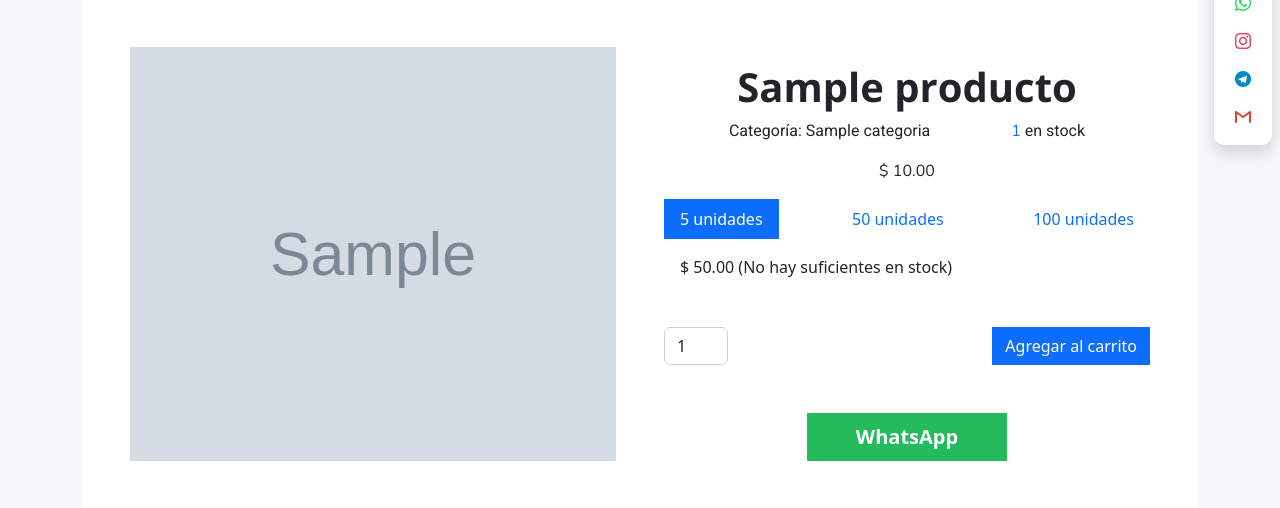
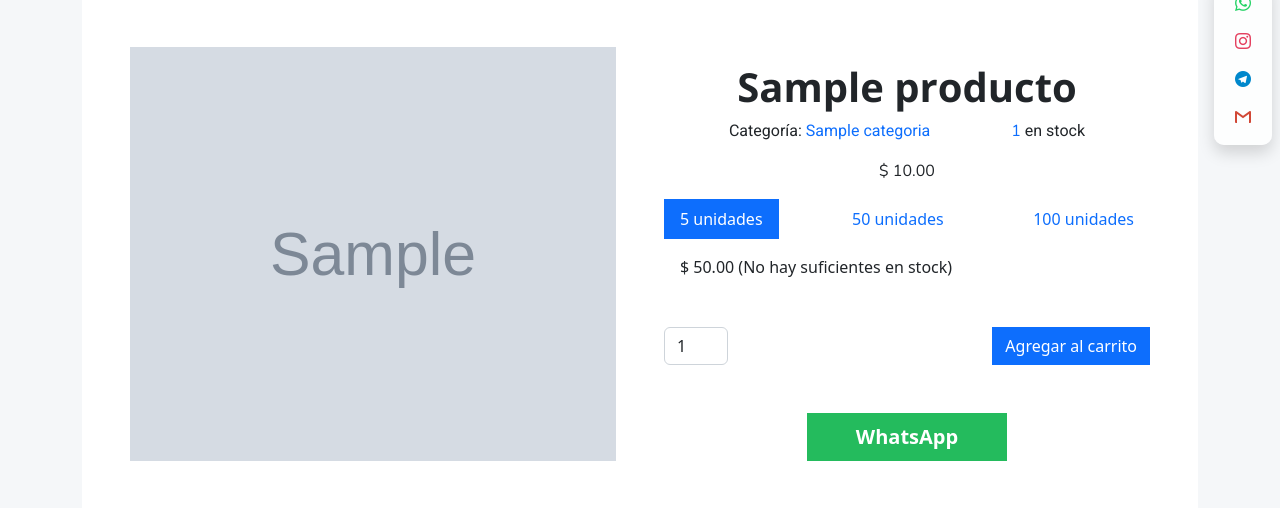
Before and after one commit to junior-r/Agro_Tienda, a Django app: page /productos/producto/1/ in a window 1280 px wide. Shown: the part 183-691 px from the top of the page. Run offline with Django 4.2, Linux system fonts and the light colour scheme; tables that the repository leaves empty hold one stand-in row (values such as "Sample post"); grey boxes marked "Sample" are stand-in pictures; some libraries are stand-ins or nearby versions; some web fonts are replaced.

Commit message:
Agregando la ruta hacia categorias en producto

```diff
--- a/Productos/templates/productos/detail_producto.html
+++ b/Productos/templates/productos/detail_producto.html
@@ -20,7 +20,7 @@
             <div class="product_info">
                 <h1 class="title mt-3 text-center fw-bold">{{ producto.nombre }}</h1>
                 <div class="legend d-flex gap-3 justify-content-evenly">
-                    <p class="category text">Categoría: {{ producto.categoria.nombre }}</p>
+                    <p class="category text">Categoría: <a href="/productos/?category={{ producto.categoria.id }}" class="text-decoration-none">{{ producto.categoria.nombre }}</a></p>
                     <p class="cantidad text"><span class="number text-primary">{{ producto.cantidad }}</span> en stock</p>
                 </div>
                 <p class="price number text-center">$ {{ producto.precio | intcomma }}</p>
```
